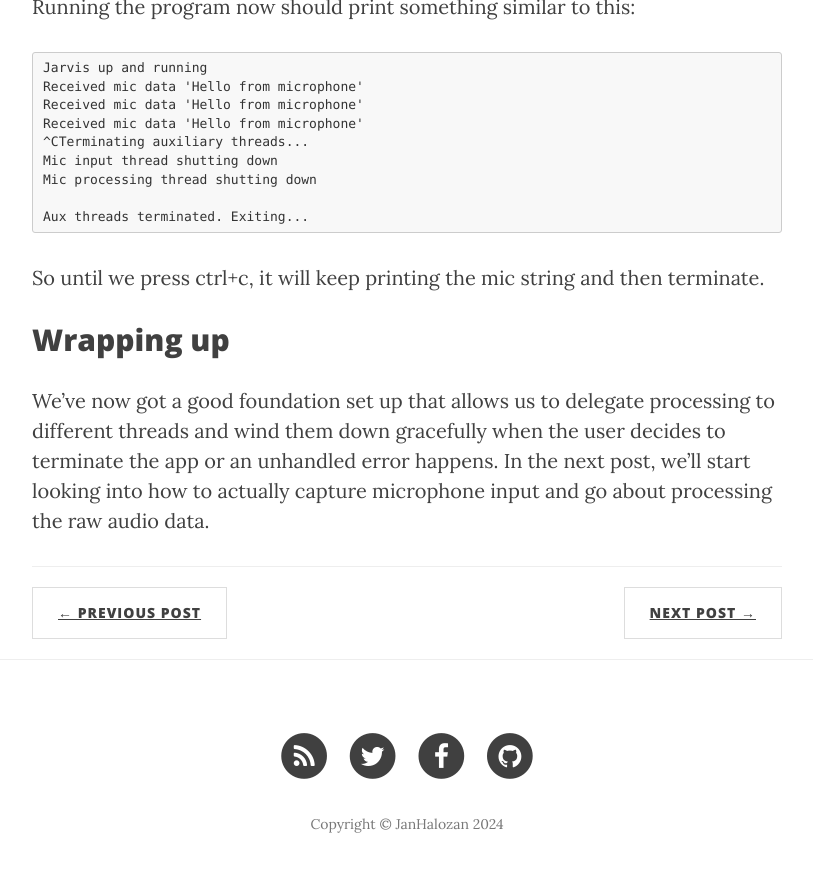
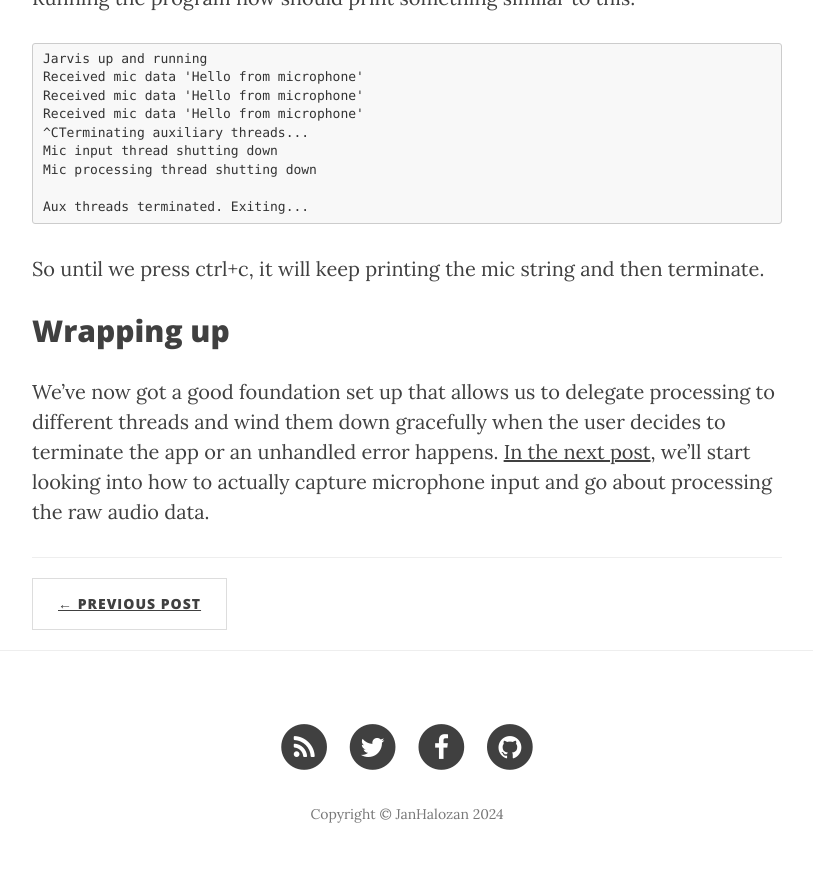
Before and after one commit to JanHalozan/JanHalozan.github.io, a Jekyll site: the page built from _posts/2024-06-30-home-assistant-intro.md, in a window 1280 px wide and 900 px high, scrolled down 9099 px. Shown: the top 872 px of the window, without its empty margins (233-1046 px from the left). Built offline with Jekyll 4.4.1, drawn with Linux system fonts in a browser that asks for light colours; nearby versions of some CDN libraries; some of the changed lines change nothing that is shown; some of the changed text lies outside the part shown.

Commit message:
Update 2024-06-30-home-assistant-intro.md

```diff
--- a/_posts/2024-06-30-home-assistant-intro.md
+++ b/_posts/2024-06-30-home-assistant-intro.md
@@ -2,7 +2,7 @@
 layout:     post
 title:      "Jarvis - An AI powered home automation assistant in Rust"
 subtitle:   "An Iron Man inspired home automation assistant from scratch."
-date:       2024-06-30 20:00:00
+date:       2024-07-07 20:00:00
 author:     "Jan"
 header-img: "img/post-jarvis/bg.jpg"
 ---
@@ -13,7 +13,8 @@
 
 What we're building is obviously not going to be anywhere near Iron Man's Jarvis, but it will be able to execute commands we define for it and possibly answer a question or two. It's going to be very extendable so that modifications and upgrades can be done easily. Here's what the final product looks like:
 
-# TODO: INSERT VIDEO HERE
+`<Insert video here>`
+I'll add a video of it working soon™. I promise.
 
 _This is going to be a multipart series since there are quite a few pieces to cover, but rest assured I've actually built the thing first. Which means I won't abandon it in the middle._
 
@@ -289,4 +290,4 @@
 
 ## Wrapping up
 
-We've now got a good foundation set up that allows us to delegate processing to different threads and wind them down gracefully when the user decides to terminate the app or an unhandled error happens. In the next post, we'll start looking into how to actually capture microphone input and go about processing the raw audio data.
+We've now got a good foundation set up that allows us to delegate processing to different threads and wind them down gracefully when the user decides to terminate the app or an unhandled error happens. [In the next post](https://janhalozan.com/2024/07/01/jarvis-part-1-microphone/), we'll start looking into how to actually capture microphone input and go about processing the raw audio data.
```
